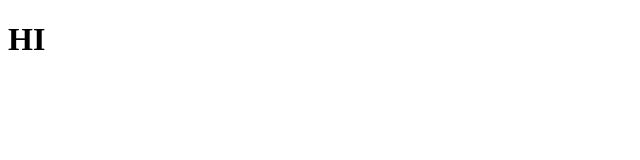
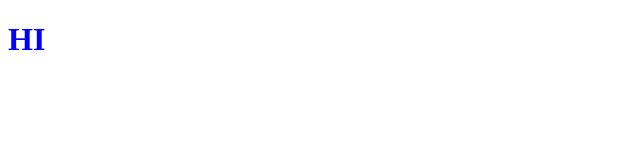
Before and after one commit to ClarabelleCheng-Yue/garden_circle, a React app: page / in a window 1280 px wide. Shown: the full height of the page, 0-640 px from the left. Built offline with nearby package versions, Linux system fonts and the light colour scheme.

Commit message:
add style

```diff
--- a/public/index.html
+++ b/public/index.html
@@ -1,6 +1,7 @@
 <!DOCTYPE html>
 <html>
 <head>
+  <link rel="stylesheet" href="/style/style.css">
   <meta charset="utf-8">
 </head>
 <body>
--- /dev/null
+++ b/public/style/style.css
@@ -0,0 +1,3 @@
+h1 {
+  color: blue;
+}
```
Also changed, not shown: index.html (+0 -1 lines).
